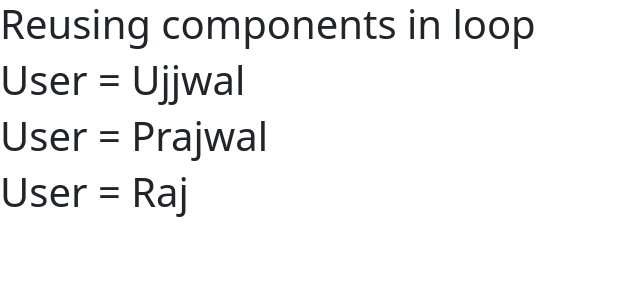
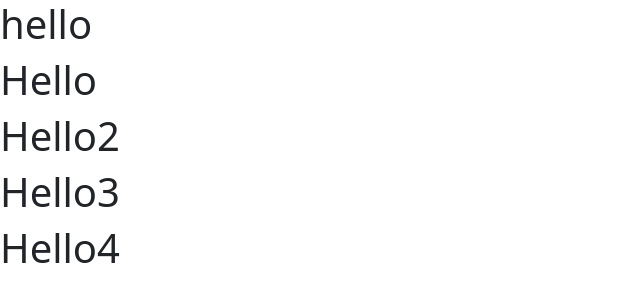
Before and after one commit to ujjwal-11103/React.js, a React (Create React App) app: page / in a window 1280 px wide. Shown: the top 302 px of the page, without its empty margins (0-640 px from the left). Built offline with nearby package versions, Linux system fonts and the light colour scheme.

Commit message:
Fragment (<>) for div purpose

```diff
--- a/src/App.js
+++ b/src/App.js
@@ -1,24 +1,18 @@
-import React from 'react'
-import Reuse_components from './Components/Reuse_components'
+import React, { Fragment } from 'react'
+import Fragments from './Components/Fragments'
+// fragmens are use to wrap multiple elements or components
 export default function App() {
-  const object = [
-    {
-      name: 'Ujjwal', email: 'ujjwal@gmail.com'
-    },
-    {
-      name: 'Prajwal', email: 'prajwal@gmail.com'
-    },
-    {
-      name: 'Raj', email: 'raj@gmail.com'
-    }
-  ]
+
   return (
-    <div>
-      <h1>Reusing components in loop</h1>
-      {
-        object.map((item, i) =>
-          <Reuse_components data={item} />
-        )}
-    </div >
+    // <React.Fragment>
+    // for below method it require import of {fragment}
+    <Fragment>
+      {/* <> */}
+      <h1>hello </h1>
+      <Fragments />
+      {/* </> */}
+    </Fragment>
+    // </React.Fragment>
   )
+
 }
--- /dev/null
+++ b/src/Components/Fragments.js
@@ -0,0 +1,12 @@
+import React from 'react'
+
+export default function Fragments() {
+  return (
+    <>
+      <h1>Hello</h1>
+      <h1>Hello2</h1>
+      <h1>Hello3</h1>
+      <h1>Hello4</h1>
+    </>
+  )
+}
```
